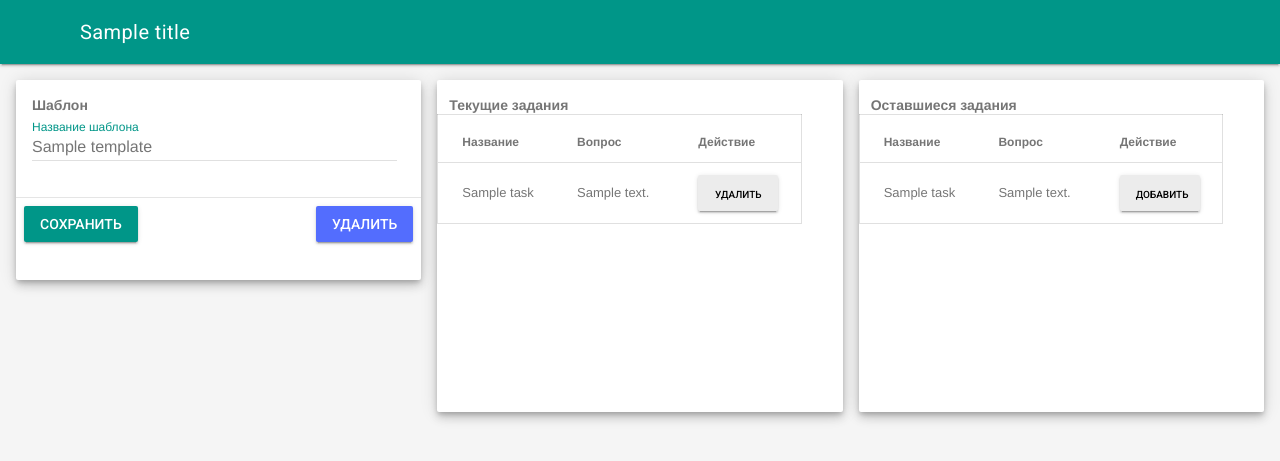
After one commit to SprutSDM/cityOrientationAdminPanel, a Flask app: template cityorientation/templates/templateEditor.html in a window 1280 px wide. The commit adds this page. Shown: the top 461 px of the page. Run offline with Flask 2, Linux system fonts and the light colour scheme; the template is opened without the code that fills it: most values are stand-ins (such as "Sample title", 1, 10 or a date in 2020).

Commit message:
Окно с шаблонами, редактор

```diff
--- a/cityorientation/templates/statistic.html
+++ b/cityorientation/templates/statistic.html
@@ -17,7 +17,7 @@
     {% endfor %}
     <!— Class "mdl-data-table-selectable" —>
     <div class="mdl-cell mdl-cell--12-col mdl-card mdl-shadow--6dp" id="{{ key }}">
-        <div class="mdl-card__supporting-text1" style="overflow:auto;">
+        <div class="mdl-card__supporting-text" style="overflow:auto;">
             <table class="mdl-data-table mdl-js-data-table mdl-shadow--2dp">
                 <thead>
                     <tr>
--- /dev/null
+++ b/cityorientation/templates/templateEditor.html
@@ -0,0 +1,100 @@
+{% extends 'layout.html' %}
+{% block content %}
+<form action="saveTemplate" method="POST">
+    <div class="content-grid mdl-grid">
+        <div class="mdl-cell mdl-cell--4-col mdl-card mdl-shadow--6dp" style="height: 0px">
+            <input style="display: none" value="{{ template['template_id'] }}" name="template_id">
+            <input style="display: none" value="" name="task_id" id="task_id">
+            <input style="display: none" value="save" name="save" id="save">
+            <div class="mdl-card__supporting-text">
+                <b>Шаблон</b>
+                <div class="mdl-textfield mdl-js-textfield mdl-textfield--floating-label" style="width:100%;">
+                    <input name="name" class="mdl-textfield__input" type="text" id="name" value="{{ template['name'] }}">
+                    <label class="mdl-textfield__label" for="name">Название шаблона</label>
+                </div>
+            </div>
+            <div class="mdl-card__actions mdl-card--border" style="display: flex;">
+                <button class="mdl-button mdl-js-button mdl-button--raised mdl-js-ripple-effect mdl-button--primary">
+                    Сохранить
+                </button>
+                <div class="mdl-layout-spacer"></div>
+                <button class="mdl-button mdl-js-button mdl-button--raised mdl-js-ripple-effect mdl-button--accent"
+                onclick="setRemove()">
+                    Удалить
+                </button>
+            </div>
+        </div>
+        <div class="mdl-cell mdl-cell--4-col mdl-card mdl-shadow--6dp">
+            <div class="mdl-card__supporting-text" style="padding-left:0px;height:300px; overflow-y:scroll">
+                <b style="margin-left:12px">Текущие задания</b>
+                <table class="mdl-data-table mdl-js-data-table"
+                style="margin-left: 0px; table-layout:fixed; width:100%">
+                    <thead>
+                        <tr>
+                            <th style="text-align:left">Название</th>
+                            <th style="text-align:left">Вопрос</th>
+                            <th style="text-align:left">Действие</th>
+                        </tr>
+                    </thead>
+                    <tbody>
+                        {% for task in selected_tasks %}
+                        <tr>
+                            <td style="text-align:left">{{ task['name'] }}</td>
+                            <td style="text-align:left">{{ task['content'] }}</td>
+                            <td style="text-align:center">
+                                <button class="mdl-button mdl-js-button mdl-button mdl-button--raised mdl-js-ripple-effect"
+                                    style="width:80px" onclick="setRemoveTask('{{ task['task_id'] }}')">
+                                    <font size="1">Удалить</font>
+                                </button>
+                            </td>
+                        </tr>
+                        {% endfor %}
+                    </tbody>
+                </table>
+            </div>
+        </div>
+        <div class="mdl-cell mdl-cell--4-col mdl-card mdl-shadow--6dp">
+            <div class="mdl-card__supporting-text" style="padding-left:0px;height:300px; overflow-y:scroll">
+                <b style="margin-left:12px">Оставшиеся задания</b>
+                <table class="mdl-data-table mdl-js-data-table"
+                style="margin-left: 0px; table-layout:fixed; width:100%">
+                    <thead>
+                        <tr>
+                            <th style="text-align:left">Название</th>
+                            <th style="text-align:left">Вопрос</th>
+                            <th style="text-align:left">Действие</th>
+                        </tr>
+                    </thead>
+                    <tbody>
+                        {% for task in remaining_tasks %}
+                        <tr>
+                            <td style="text-align:left">{{ task['name'] }}</td>
+                            <td style="text-align:left">{{ task['content'] }}</td>
+                            <td style="text-align:center">
+                                <button class="mdl-button mdl-js-button mdl-button mdl-button--raised mdl-js-ripple-effect"
+                                    style="width:80px" onclick="setAddTask('{{ task['task_id'] }}')">
+                                    <font size="1">Добавить</font>
+                                </button>
+                            </td>
+                        </tr>
+                        {% endfor %}
+                    </tbody>
+                </table>
+            </div>
+        </div>
+    </div>
+</form>
+<script>
+    function setRemove() {
+        document.getElementById('save').value = 'remove';
+    }
+    function setAddTask(taskId) {
+        document.getElementById('save').value = 'addTask';
+        document.getElementById('task_id').value = taskId;
+    }
+    function setRemoveTask(taskId) {
+        document.getElementById('save').value = 'removeTask';
+        document.getElementById('task_id').value = taskId;
+    }
+</script>
+{% endblock content %}
```
Also changed, not shown: cityorientation/routes.py (+67 -17 lines), cityorientation/templates/listOfTemplates.html (+17 -19 lines), cityorientation/templates/templatesEditor.html (deleted, +0 -83 lines).
